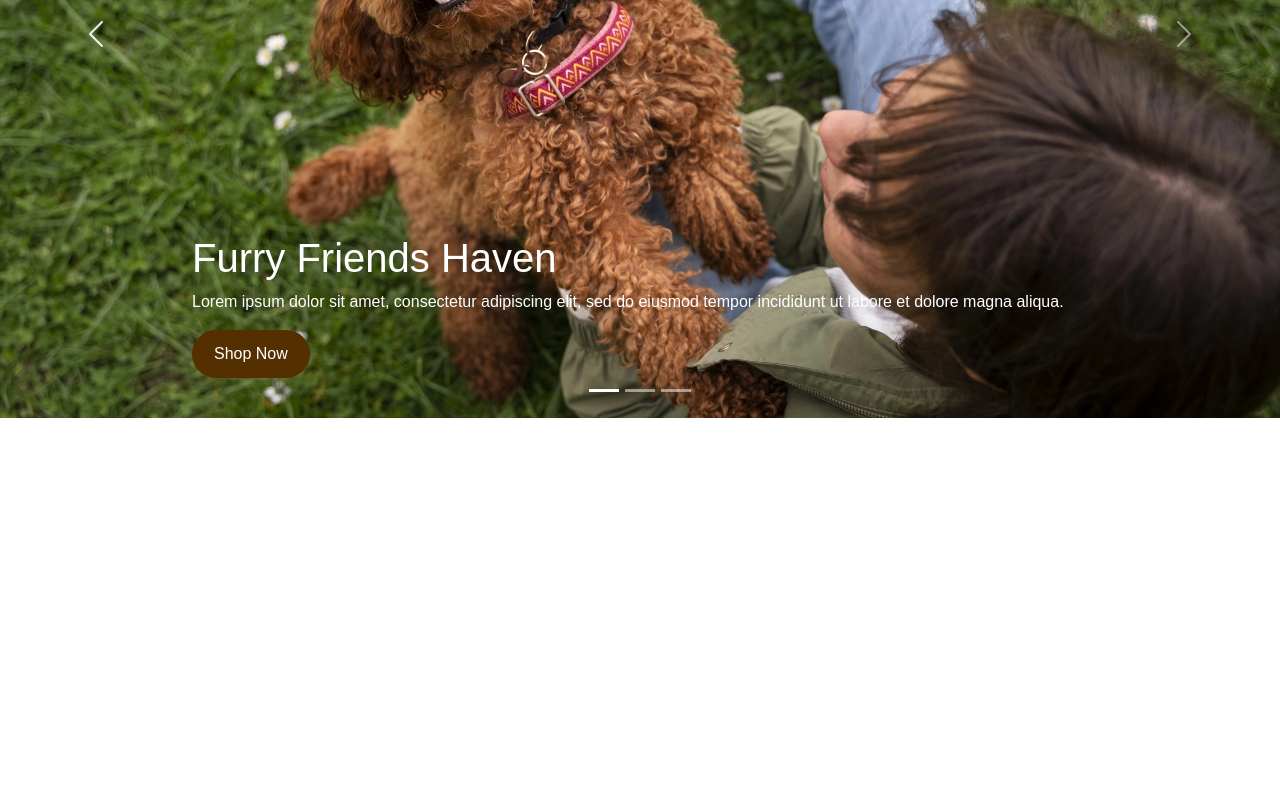
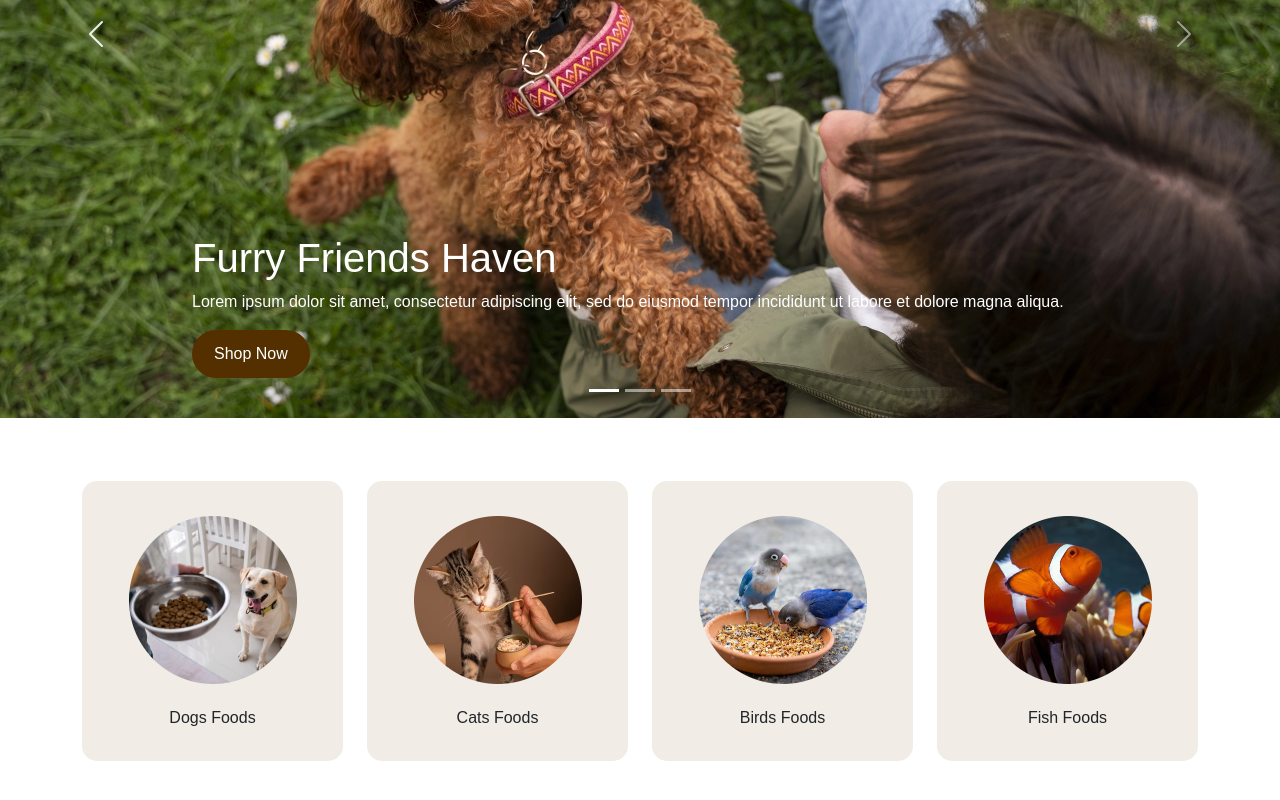
Before and after one commit to chamaxx9zp/pet-shop, a Next.js app: page / in a window 1280 px wide. Shown: the part 350-1150 px from the top of the page. Before the commit the page ends 800 px from the top, so only its background shows below. Built offline with nearby package versions, Linux system fonts and the light colour scheme; a web font is replaced by a local one.

Commit message:
add featured products component

```diff
--- /dev/null
+++ b/src/app/components/featured-products/FeaturedProducts.module.scss
@@ -0,0 +1,10 @@
+.image-container {
+    background-color: #F1EDE6;
+    border-radius: 15px;
+    padding: 35px 5px 15px 5px;
+    margin-top: 15px;
+}
+
+.featured-caption {
+    margin-top: 22px;
+}
--- /dev/null
+++ b/src/app/components/featured-products/FeaturedProducts.tsx
@@ -0,0 +1,51 @@
+import React from 'react'
+import Container from 'react-bootstrap/Container';
+import Row from 'react-bootstrap/Row';
+import Col from 'react-bootstrap/Col';
+import Image from 'next/image'
+import styles from './FeaturedProducts.module.scss'
+import featured1 from "../../../../public/homepage/featured-products/featured1.png"
+import featured2 from "../../../../public/homepage/featured-products/featured2.png"
+import featured3 from "../../../../public/homepage/featured-products/featured3.png"
+import featured4 from "../../../../public/homepage/featured-products/featured4.png"
+
+function FeaturedProducts() {
+  return (
+    <>
+    <Container>
+    <Row className='my-5'>
+          <Col md={3} className='text-center'>
+            <div className={styles['image-container']}>
+              <Image src={featured1} alt='dog_food'/>
+              <p className={styles['featured-caption']}>Dogs Foods</p>
+            </div>
+
+          </Col>
+          <Col md={3} className='text-center'>
+            <div className={styles['image-container']}>
+              <Image src={featured2} alt='cat_food'/>
+              <p className={styles['featured-caption']}>Cats Foods</p>
+            </div>
+
+          </Col>
+          <Col md={3} className='text-center'>
+            <div className={styles['image-container']}>
+              <Image src={featured3} alt='bird_food'/>
+              <p className={styles['featured-caption']}>Birds Foods</p>
+            </div>
+
+          </Col>
+          <Col md={3} className='text-center'>
+            <div className={styles['image-container']}>
+              <Image src={featured4} alt='fish_food'/>
+              <p className={styles['featured-caption']}>Fish Foods</p>
+            </div>
+
+          </Col>
+        </Row>
+    </Container>
+    </>
+  )
+}
+
+export default FeaturedProducts
--- a/src/app/page.tsx
+++ b/src/app/page.tsx
@@ -2,11 +2,13 @@
 import Image from "next/image";
 import styles from "./page.module.scss";
 import HeroSlider from "./components/hero-slider/HeroSlider";
+import FeaturedProducts from "./components/featured-products/FeaturedProducts";
 
 export default function Home() {
   return (
     <>
       <HeroSlider />
+      <FeaturedProducts/>
     </>
   );
 }
```
